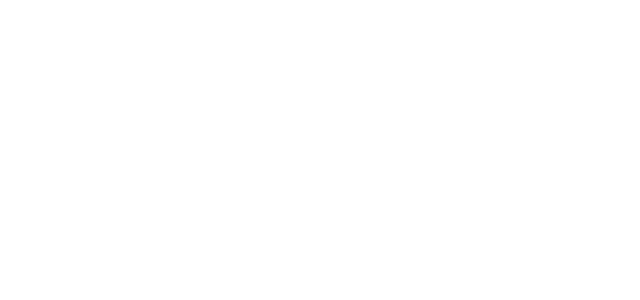
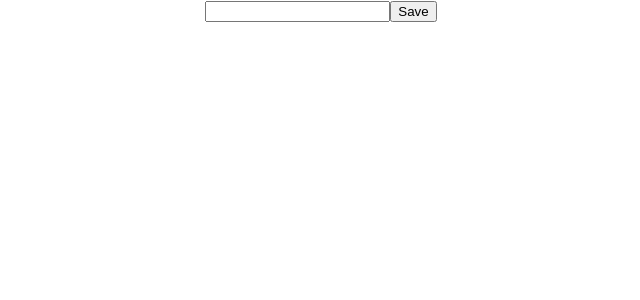
Before and after one commit to jungRoit/React-To-Do, a React (Create React App) app: page / in a window 1280 px wide. Shown: the top 300 px of the page, without its empty margins (319-959 px from the left). Built offline with nearby package versions, Linux system fonts and the light colour scheme.

Commit message:
input and button added

```diff
--- a/src/App.js
+++ b/src/App.js
@@ -1,12 +1,28 @@
 import React, { Component } from 'react';
-import logo from './logo.svg';
 import './App.css';
+import Input from './components/input';
+import Button from './components/button';
 
 class App extends Component {
+  constructor(props) {
+    super(props);
+    this.state = {
+      input:''
+    }
+  }
+
+  getValue(value) {
+    this.setState({input:value});
+    console.log(value);
+  }
+
   render() {
     return (
       <div className="App">
-
+        <Input
+        changed={()=>this.getValue()}
+        />
+        <Button text="Save" />
       </div>
     );
   }
--- a/src/components/button/index.js
+++ b/src/components/button/index.js
@@ -3,8 +3,9 @@
 const Button = (props) => {
 
     return (
-        <button
-        />
+        <button >
+            {props.text}
+            </button>
     )
 }
 
--- a/src/components/input/index.js
+++ b/src/components/input/index.js
@@ -2,8 +2,14 @@
 
 const Input = (props) => {
 
+    let sendValue = (e) => {
+        props.changed();
+    }
     return (
-        <input />
+        <input
+        name = "input"
+        onChange = {()=> sendValue()}
+         />
     )
 }
 
```
